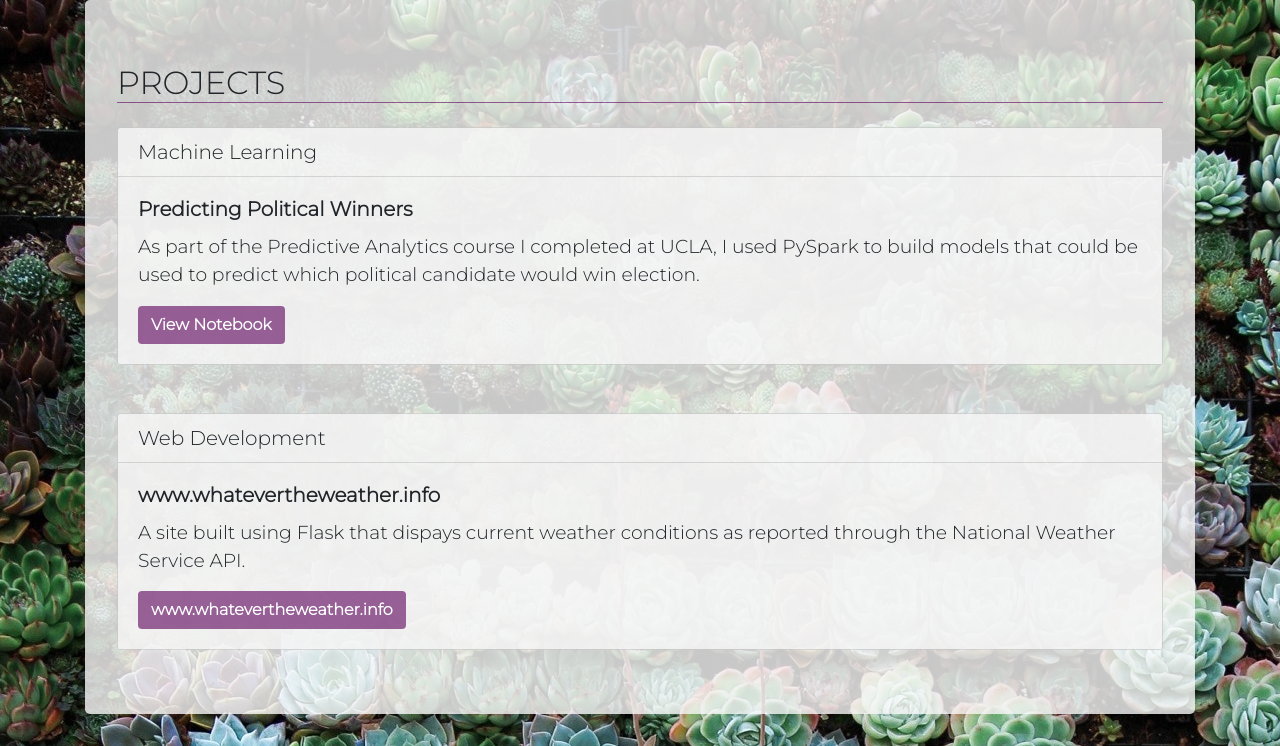
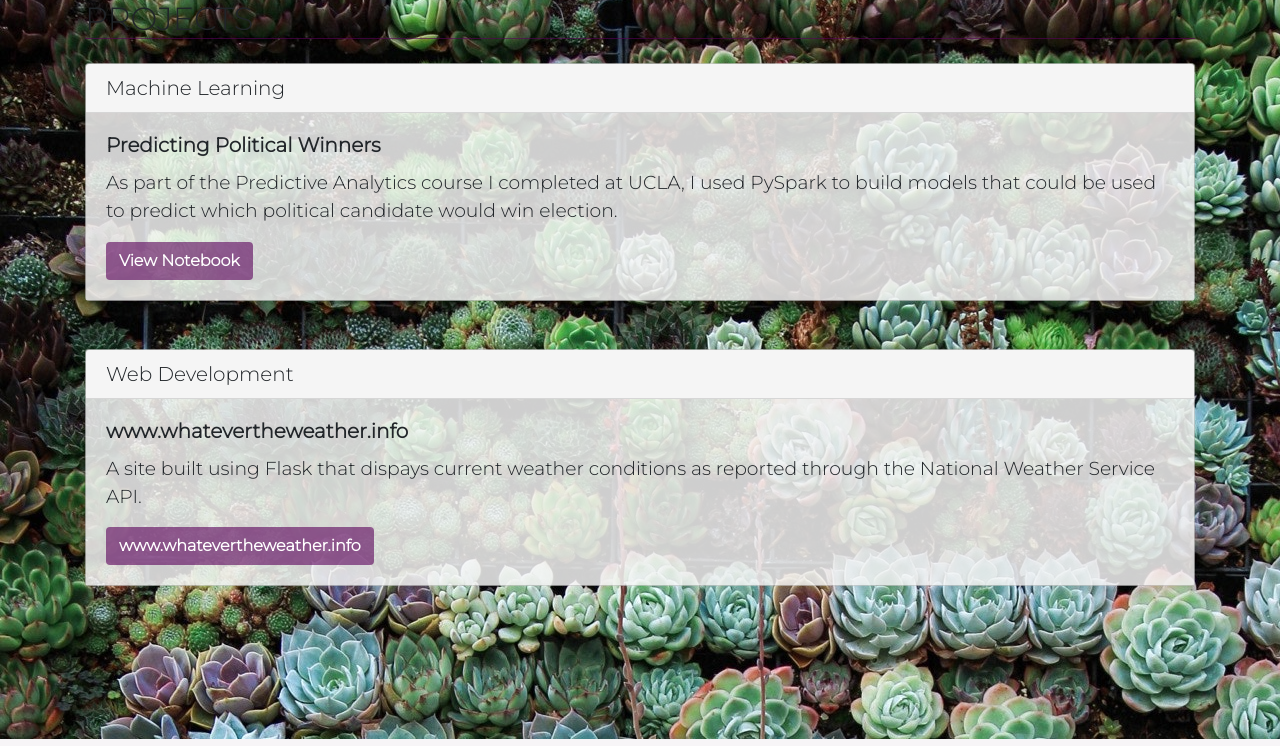
Before and after one commit to donehower/skd_site, a Flask app: page /projects in a window 1280 px wide. Shown: the part 61-807 px from the top of the page. Run offline with Flask 2, Linux system fonts and the light colour scheme; some libraries are stand-ins or nearby versions.

Commit message:
Removed jumbotron

```diff
--- a/skd_site/templates/projects.html
+++ b/skd_site/templates/projects.html
@@ -2,7 +2,7 @@
 {% block content %}
 
 <div class="container">
-  <div class="jumbotron" id="white_alpha">
+  <!-- <div class="jumbotron" id="white_alpha"> -->
 
       <div class="headline">
         <h2>PROJECTS</h2>
@@ -11,7 +11,7 @@
       <br>
 
       <div class="card special-card">
-        <h5 class="card-header special-card">Machine Learning</h5>
+        <h5 class="card-header special-card-heading">Machine Learning</h5>
         <div class="card-body special-card">
           <h5 class="card-title font-weight-bold">Predicting Political Winners</h5>
           <p class="card-text plain_text">As part of the Predictive Analytics course I
@@ -25,7 +25,7 @@
       <br>
 
       <div class="card special-card">
-        <h5 class="card-header special-card">Web Development</h5>
+        <h5 class="card-header special-card-heading">Web Development</h5>
         <div class="card-body special-card">
           <h5 class="card-title font-weight-bold">www.whatevertheweather.info</h5>
           <p class="card-text plain_text">A site built using Flask that dispays current
@@ -36,7 +36,7 @@
       </div>
 
 
-  </div>
+  <!-- </div> -->
 
 </div>
 
```
